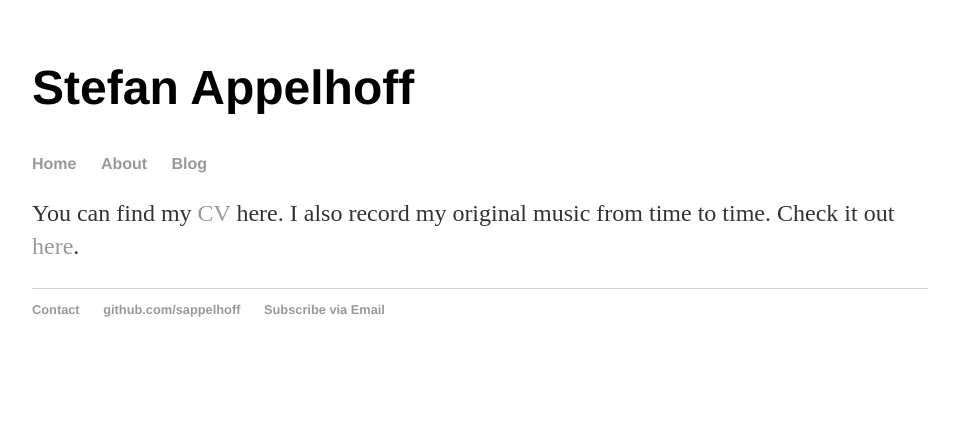
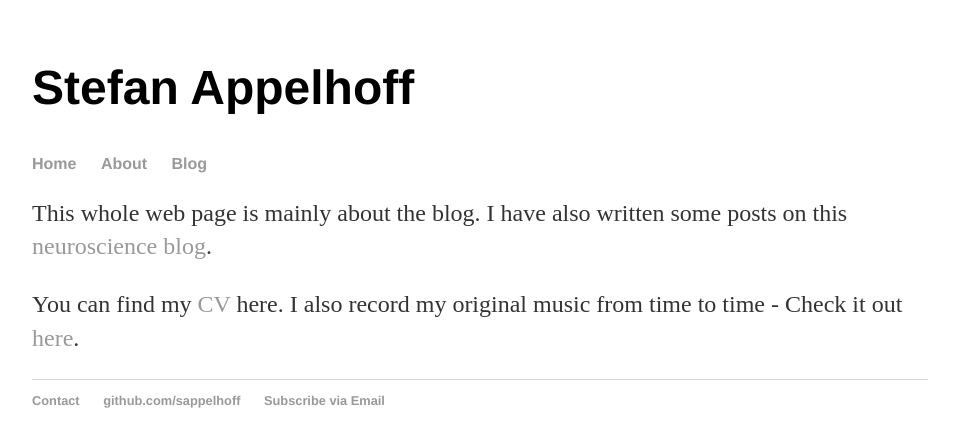
Before and after one commit to sappelhoff/sappelhoff.github.io, a Jekyll site: the page built from about/index.html, in a window 1280 px wide. Shown: the top 447 px of the page, without its empty margins (160-1119 px from the left). Built offline with Jekyll 4.4.1, drawn with Linux system fonts in a browser that asks for light colours.

Commit message:
re arranging

```diff
--- a/about/index.html
+++ b/about/index.html
@@ -2,13 +2,20 @@
 layout: default
 title: Stefan Appelhoff About
 ---
+
+<p>
+	This whole web page is mainly about the blog. I have also written some posts on this
+	<a target="_blank" href="https://scanberlin.com/author/sappelhoff/"
+		title="neuroscience blog">neuroscience blog</a>.
+</p>
+
 
 <p>You can find my
 
 <a href="/cv">CV</a> here.
 
 
-I also record my original music from time to time. Check it out
+I also record my original music from time to time - Check it out
 	<a target="_blank" href="https://soundcloud.com/stefan-appelhoff"
 		title="music on soundcloud"> here</a>.
 
```
Also changed, not shown: blog/index.html (+0 -9 lines).
